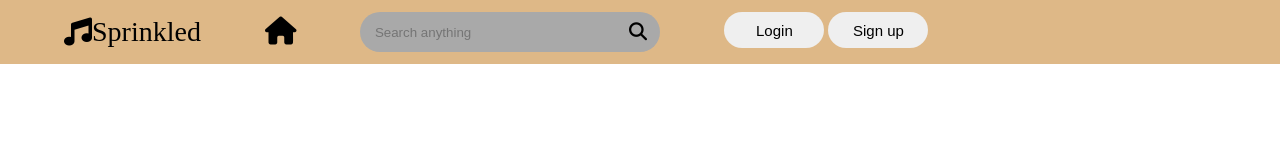
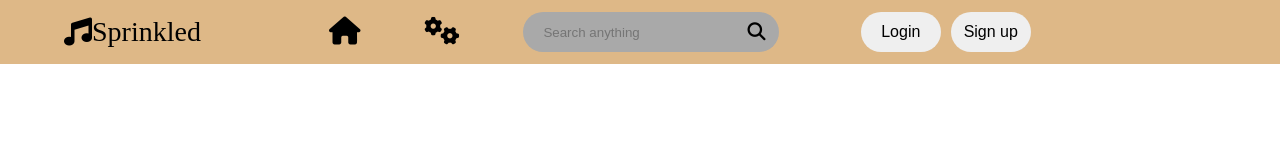
Before and after one commit to DIVYAJEET123/Sprinkled-music-player, a plain HTML site: page index.html in a window 1280 px wide. Drawn offline with Linux system fonts and the light colour scheme.

Commit message:
nav-Bar modified

```diff
--- a/index.html
+++ b/index.html
@@ -20,19 +20,29 @@
                 <i class="fa-solid fa-music"></i>
                 <p>Sprinkled</p>
             </div>
-            <div class="home-logo"><i class="fa-solid fa-house"></i></div>
+
+            <div class="setting-home">
+                <div class="home-logo"><i class="fa-solid fa-house"></i></div>
+                <div class="setting"><i class="fa-solid fa-gears"></i></div>
+            </div>
+
             <div class="search-bar">
-                <input type="text" placeholder="Search anything">
+                <input type="text" id="search-input" placeholder="Search anything">
                 <button type="submit"><i class="fa-solid fa-magnifying-glass"></i></button>
             </div>
+
             <div class="login-details">
                 <button type="submit">Login</button>
                 <button type="submit">Sign up</button>
             </div>
+
         </div>
 
         <!--  -->
 
+
     </div>
+
+    <script src="script.js"></script>
 </body>
 </html>
--- a/style.css
+++ b/style.css
@@ -3,6 +3,8 @@
     padding: 0;
     box-sizing: border-box;
 }
+
+    /* Nav Bar */
 
 .nav-bar{
     width: 100vw;
@@ -18,21 +20,31 @@
 .logo{
     display: flex;
     align-items: center;
-    font-size: 28px;
+    font-size: 1.75rem;
     font-weight: 500;
 
 }
+.setting-home{
+    display: flex;
+    align-items: center;
+    justify-content: center;
+    font-size: 1.75rem;
+}
 .home-logo{
-    font-size: 28px;
+    font-size: 1.75rem;
 }
 .search-bar{
     background-color: darkgrey;
-    width: 300px;
+    width: 20%;
     display: flex;
     align-items: center;
     justify-content: center;
-    height: 40px;
-    border-radius: 32px;
+    height: 2.5rem;
+    border-radius: 2rem;
+    transition: width 0.3s ease-in-out;
+}
+.search-bar:hover{
+    width: 30%;
 }
 .search-bar input{
     width: 85%;
@@ -40,24 +52,29 @@
     outline: none;
     border: none;
     background: transparent;
-    padding-left: 10px;
+    padding-left: 20px;
 }
 .search-bar button{
     height: 2.25rem;
     width: 2.25rem;
     border: none;
-    border-radius: 32px;
+    border-radius: 2rem;
     background-color: transparent;
-    font-size: 18px;
+    font-size: 1.125rem;
+    margin-right: 0.3125rem;
 }
 .login-details{
-    width: 400px;
-    height: 40px;
+    width: 16%;
+    height: 2.5rem;
+    display: flex;
+    align-items: center;
+    justify-content: center;
+    gap: 0.625rem;
 }
 .login-details button{
-    width: 100px;
-    height: 36px;
+    width: 5rem;
+    height: 2.5rem;
     border: none;
-    border-radius: 32px;
-    font-size: 15px;
+    border-radius: 2rem;
+    font-size: 1rem;
 }
```
Also changed, not shown: script.js (added).
